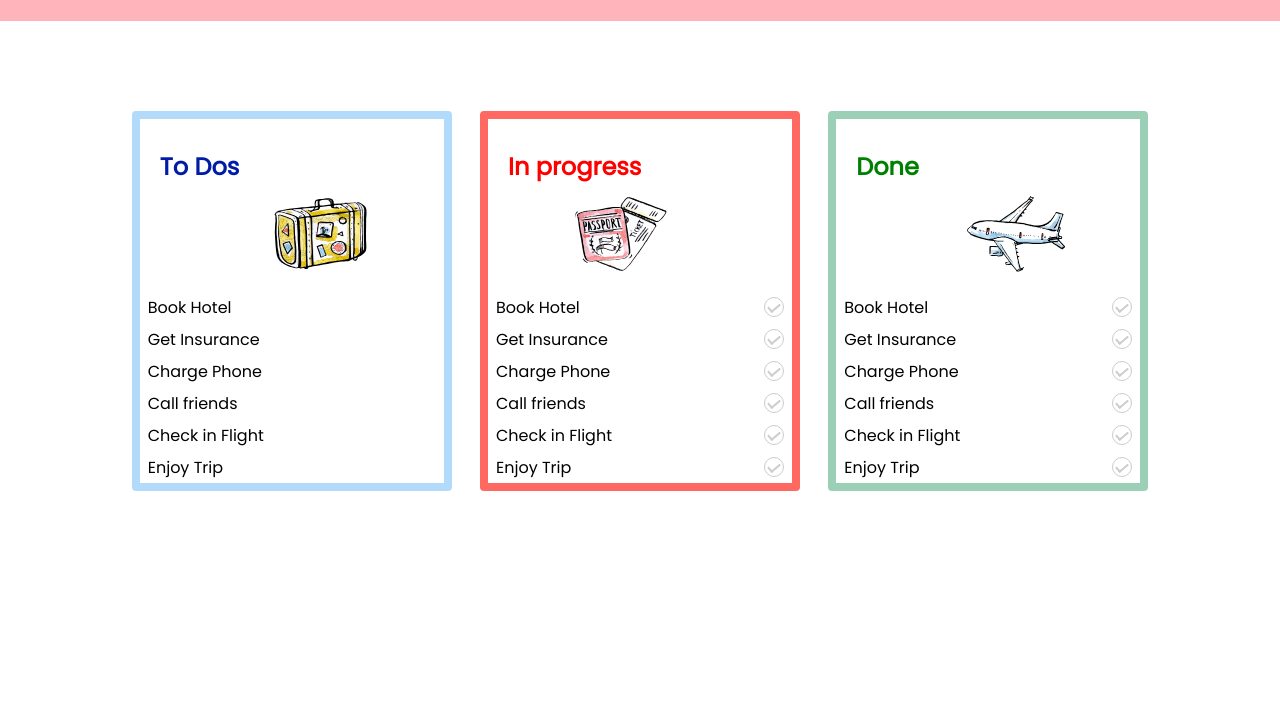
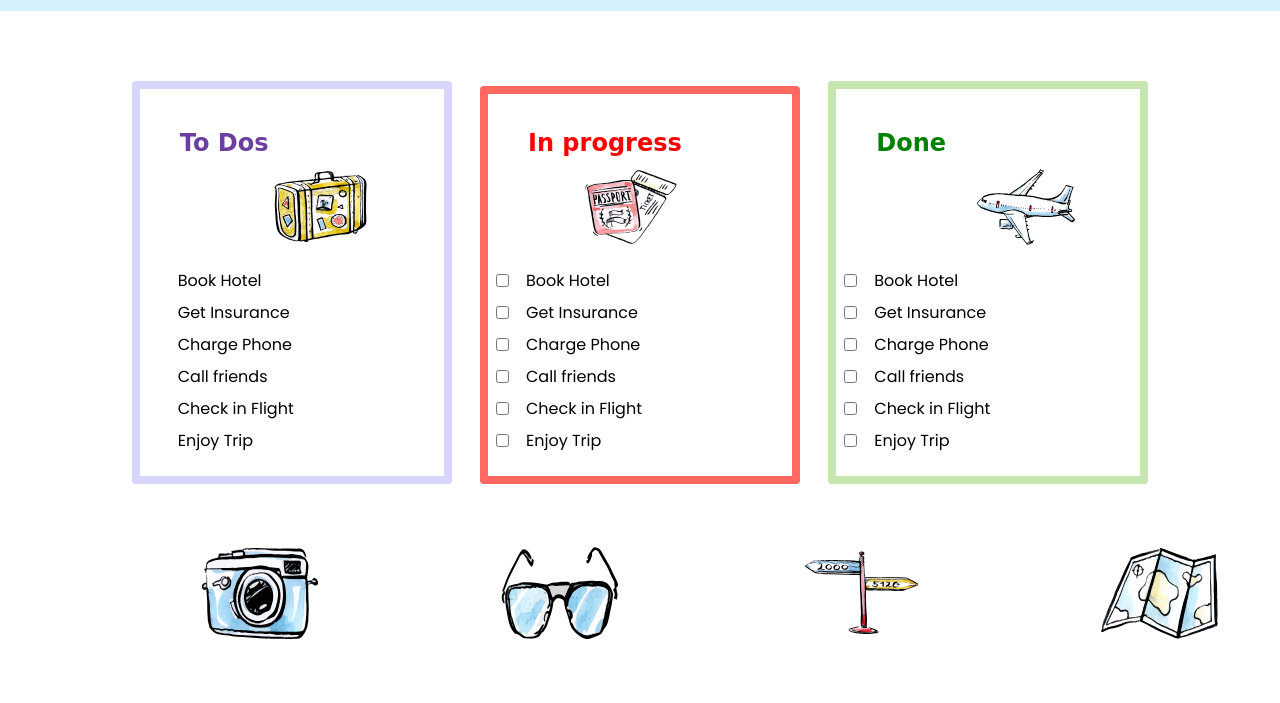
Before and after one commit to Patricia092/martins_patricia_HW4, a plain HTML site: page index.html in a window 1280 px wide. Shown: the part 97-800 px from the top of the page. Drawn offline with Linux system fonts and the light colour scheme; a web font is replaced by a local one.

```diff
--- a/css/main.css
+++ b/css/main.css
@@ -10,28 +10,12 @@
 
 body {
     font-size: 16px;
-
-    color: white;
+    background-color: #ffffff;
     font-family: 'Poppins', sans-serif;
 }
 
-h1 h2 {
+h2 {
     font-family: 'Edu NSW ACT Foundation', cursive;
-}
-
-
-
-#headerstyle {
-    background-color: #ffb3ba;
-    padding-top: 5px;
-    padding-bottom: 5px;
-    margin-bottom: 80px;
-    top: 0;
-}
-
-#headerstyle h1 {
-    text-align: center;
-    margin: 30px;
 }
 
 main {
@@ -42,39 +26,50 @@ article {
     border-radius: 4px;
     border-style: dashed;
     border-color: white;
-
     border: 8px solid gray;
-
     display: inline-block;
-
     margin-left: 12px;
     margin-right: 12px;
     margin-top: 10px;
     margin-bottom: 10px;
-
     margin: 10px 12px 10px 12px;
     margin: 10px 12px;
-
     text-align: left;
     width: 25%;
 }
 
-article>h2 {
-    color: gray;
-    padding: 4px 8px;
+ul {
+    list-style-type: none;
+    margin-bottom: 20px;
 }
 
-ul {
-    list-style-type: none;
+ul li {
+    padding: 6px 8px;
+    color: black;
+
 }
 
-article:first-of-type {
-    border-color: white;
+
+/* Header */
+
+
+#headerstyle {
+    background-color: #d4f0fc;
+    padding-top: 5px;
+    padding-bottom: 5px;
+    margin-bottom: 60px;
+    top: 0;
 }
 
-article:first-of-type h2 {
-    color: white;
+#headerstyle h1 {
+    font-family: 'Edu NSW ACT Foundation', cursive;
+    text-align: center;
+    margin: 30px;
+    color:rgb(0, 28, 167);
 }
+
+
+/* Content to do */
 
 
 .content-todo {
@@ -84,8 +79,8 @@ article:first-of-type h2 {
 .title-todo {
     display: table-cell;
     float: left;
-    margin-left: 20px;
-    margin-top: 30px;
+    margin-left: 40px;
+    margin-top: 40px;
 
 }
 
@@ -97,40 +92,41 @@ article:first-of-type h2 {
 }
 
 #todo {
-    border-color: #b2dafa;
+    border-color: #d6d6ff;
 }
 
 #todo h2 {
-    color: rgb(0, 28, 167);
+    color: #6b3fa0;
 }
 
-#todo ul li label{
+#todo ul li label {
     position: relative;
     display: flex;
     justify-content: space-between;
     align-items: center;
-    cursor: pointer;
 }
 
-#todo ul li label input{
+#todo ul li label input {
     visibility: hidden;
-    appearance: none;
+
 }
 
 #todo ul li label p {
     position: absolute;
+    margin-left: 30px;
 }
 
 #todo ul li label span {
     position: relative;
     width: 20px;
     height: 20px;
-
     display: flex;
     justify-content: center;
     align-items: center;
 }
 
+
+/* Content In Progress */
 
 
 .content-inprogress {
@@ -140,15 +136,15 @@ article:first-of-type h2 {
 .title-inprogress {
     display: table-cell;
     float: left;
-    margin-left: 20px;
-    margin-top: 30px;
+    margin-left: 40px;
+    margin-top: 35px;
 
 }
 
 .picture-inprogress {
     display: table-cell;
     float: left;
-    margin-left: 80px;
+    margin-left: 90px;
 
 }
 
@@ -168,57 +164,31 @@ article:first-of-type h2 {
     color: red;
 }
 
-#inprogress ul li label input {
-    visibility: hidden;
-    appearance: none;
-}
-
 #inprogress ul li label p {
     position: absolute;
+    margin-left: 30px;
 }
 
 #inprogress ul li label span {
     position: relative;
     width: 20px;
     height: 20px;
-    border: 1px solid #ccc;
-    border-radius: 50%;
-    display: flex;
-    justify-content: center;
-    align-items: center;
 }
 
-#inprogress ul li label span:before {
-    content: "";
+#inprogress ul li label input:checked~span::after {
+    content: "✔️";
     position: absolute;
-    top: 5px;
-    width: 10px;
-    height: 5px;
-    border-left: 2px solid #ccc;
-    border-bottom: 2px solid #ccc;
-    transform: rotate(-40deg);
+    margin-right: 10px;
 }
 
 #inprogress ul li label input:checked~p {
     text-decoration: line-through;
-    color: #ccc;
+    color: #c1c1c1;
 
 }
 
-#inprogress ul li label input:checked~span {
-    background-color: red;
-    border-color: 1px solid red;
-}
 
-#inprogress ul li label input:checked~span::before {
-    border-left: 2px solid white;
-    border-bottom: 2px solid white;
-}
-
-
-
-
-
+/* Content done */
 
 
 .content-done {
@@ -228,15 +198,15 @@ article:first-of-type h2 {
 .title-done {
     display: table-cell;
     float: left;
-    margin-left: 20px;
-    margin-top: 30px;
+    margin-left: 40px;
+    margin-top: 40px;
 
 }
 
 .picture-done {
     display: table-cell;
     float: left;
-    margin-left: 130px;
+    margin-left: 140px;
 
 }
 
@@ -249,65 +219,81 @@ article:first-of-type h2 {
 }
 
 #done {
-    border-color: #9bd0b7;
+    border-color: #c6e5b1;
 }
 
 #done h2 {
     color: green;
 }
 
-#done ul li label input {
-    visibility: hidden;
-    appearance: none;
-}
-
 #done ul li label p {
     position: absolute;
+    margin-left: 30px;
 }
 
 #done ul li label span {
     position: relative;
     width: 20px;
     height: 20px;
-    border: 1px solid #ccc;
-    border-radius: 50%;
-    display: flex;
-    justify-content: center;
-    align-items: center;
 }
 
-#done ul li label span:before {
-    content: "";
+#done ul li label input:checked~span::after {
+    content: "✔️";
     position: absolute;
-    top: 5px;
-    width: 10px;
-    height: 5px;
-    border-left: 2px solid #ccc;
-    border-bottom: 2px solid #ccc;
-    transform: rotate(-40deg);
+    margin-right: 10px;
 }
 
 #done ul li label input:checked~p {
     text-decoration: line-through;
-    color: #ccc;
+    color: #c1c1c1;
+}
+
+
+/* Content Footer */
+
+
+.stick_footer {
+    background-color: white;
+    height: 180px;
+    width: 100%;
+    position: absolute;
+    bottom: 0;
+    left: 0;
+}
+
+.content-footer {
+    display: table;
+}
+
+.footer-box1 {
+    display: table-cell;
+    float: left;
+    margin-left: 200px;
+    margin-top: 10px;
 
 }
 
-#done ul li label input:checked~span {
-    background-color: green;
-    border-color: 1px solid #03a9f4;
+.footer-box2 {
+    display: table-cell;
+    float: left;
+    margin-left: 180px;
+    margin-top: 10px;
 }
 
-#done ul li label input:checked~span::before {
-    border-left: 2px solid white;
-    border-bottom: 2px solid white;
+.footer-box3 {
+    display: table-cell;
+    float: left;
+    margin-left: 180px;
+    margin-top: 10px;
 }
 
-ul li {
-    padding: 6px 8px;
-    color: black;
+.footer-box4 {
+    display: table-cell;
+    float: left;
+    margin-left: 180px;
+    margin-top: 10px;
+}
 
-}
 
 /* RESPONSIVE CODE */
 article {
--- a/index.html
+++ b/index.html
@@ -24,7 +24,6 @@
                     <img src="./img/suitcase.svg" alt="" width="100" height="100">
                 </div>
             </div>
-
             <ul>
                 <li>
                     <label>
@@ -181,6 +180,22 @@
             </ul>
         </article>
     </main>
+    <footer class="stick_footer">
+        <div class="content-footer">
+            <div class="footer-box1 ">
+                <img src="./img/camera.svg" alt="" width="120" height="120">
+            </div>
+            <div class="footer-box2">
+                <img src="./img/glasses.svg" alt="" width="120" height="120">
+            </div>
+            <div class="footer-box3">
+                <img src="./img/distance.svg" alt="" width="120" height="120">
+            </div>
+            <div class="footer-box4">
+                <img src="./img/map.svg" alt="" width="120" height="120">
+            </div>
+        </div>
+    </footer>
 </body>
 
 </html>
```
Also changed, not shown: img/camera.svg (added), img/distance.svg (added), img/glasses.svg (added), img/map.svg (added), img/travel_checklist_print.png (added), 2 other files.
